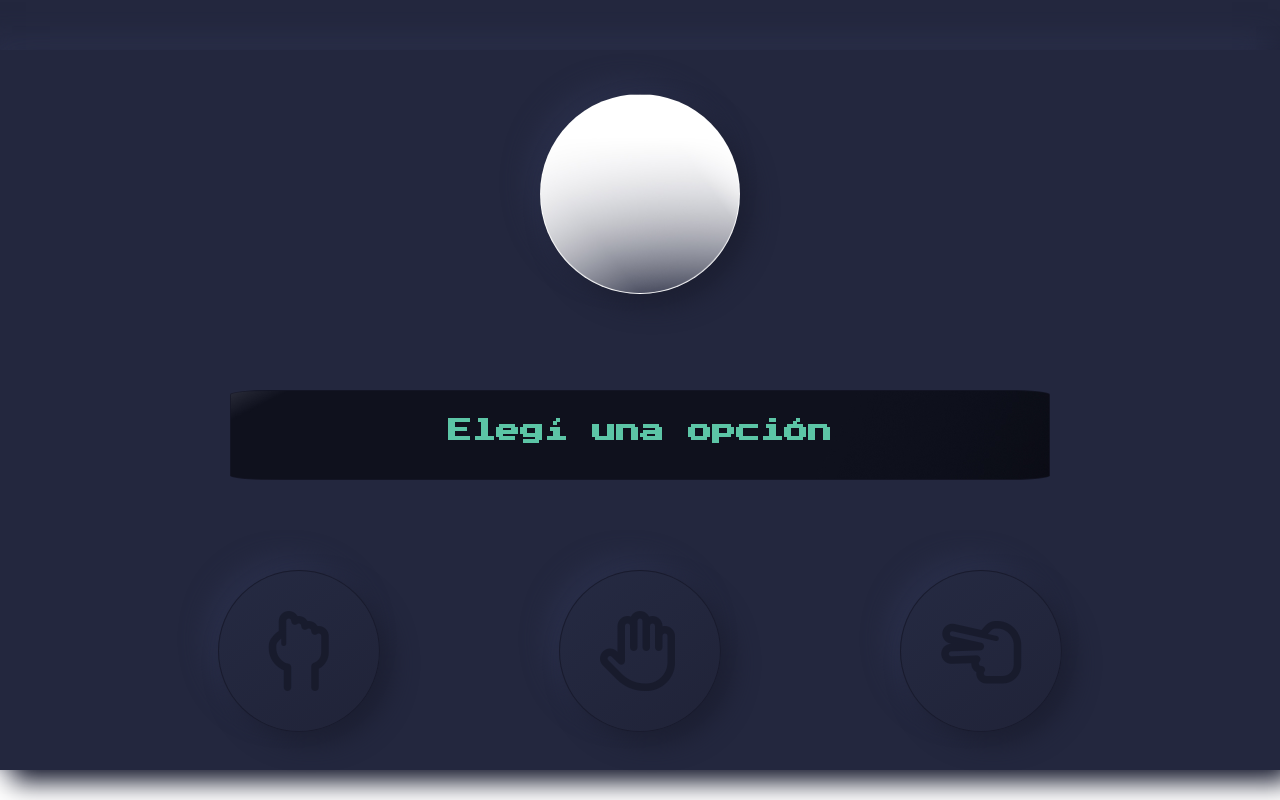
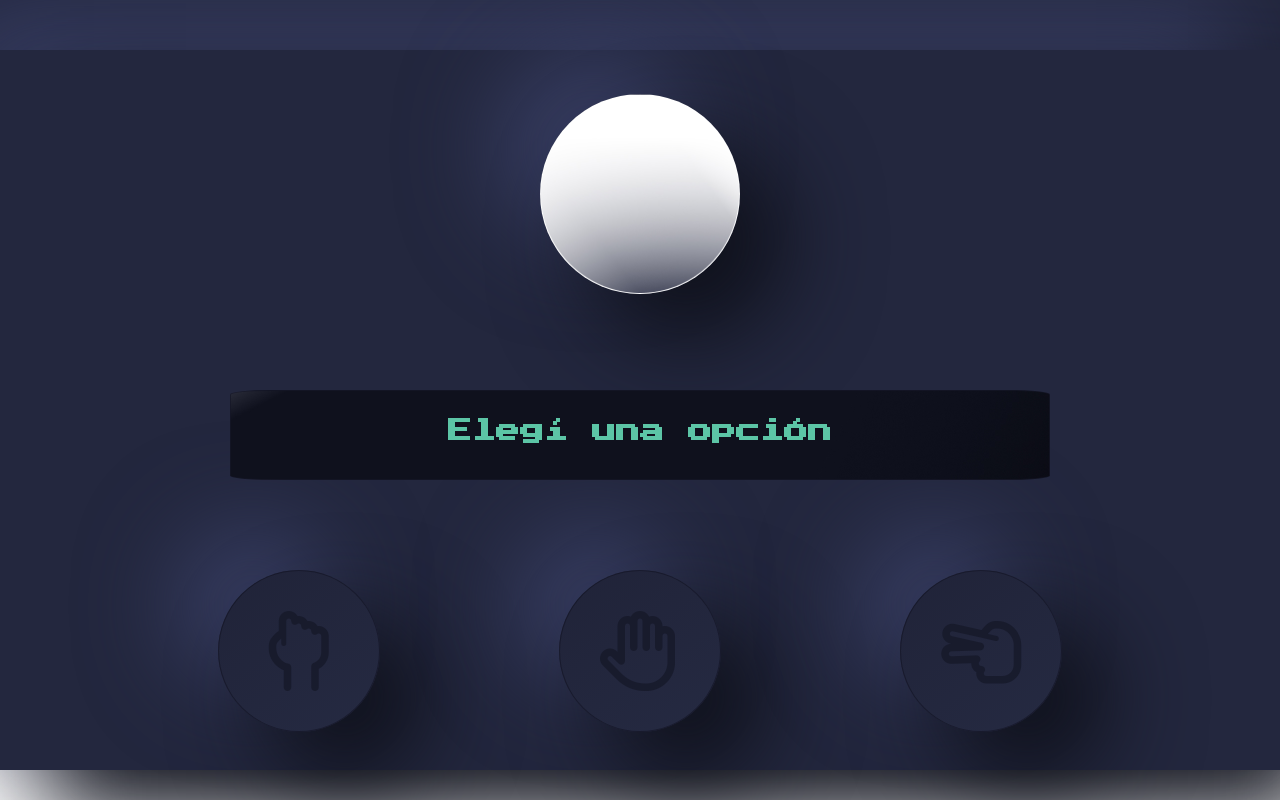
Before and after one commit to AlejandroSantaLucia/PiedraPapelTijera, a plain HTML site: page index.html in a window 1280 px wide. Drawn offline with Linux system fonts and the light colour scheme.

Commit message:
cambio a neomorfismo mas marcado

```diff
--- a/css/styles.css
+++ b/css/styles.css
@@ -7,7 +7,7 @@
   --neutralYellow: #c4df6d;
 
 
-  --regularShadow: 12px 12px 24px #1c1f32,
+  /* --regularShadow: 12px 12px 24px #1c1f32,
                 -12px -12px 24px #2a2f4a;
 
   --valleyShadow: inset 12px 12px 24px #1c1f32,
@@ -15,7 +15,18 @@
 
   --downBackground: linear-gradient(145deg, #202338, #252a42);
 
-  --upBackground: linear-gradient(145deg, #252a42, #202338);
+  --upBackground: linear-gradient(145deg, #252a42, #202338); */
+
+
+  --regularShadow: 46px 46px 92px #0f111b,
+  -46px -46px 92px #373d61;
+
+  --valleyShadow: 46px 46px 92px #0f111b,
+  -46px -46px 92px #373d61;
+
+  --downBackground: linear-gradient(145deg, #202338, #252a42);
+
+  --upBackground: linear-gradient(145deg, #202338, #252a42);
 
 
 
```
